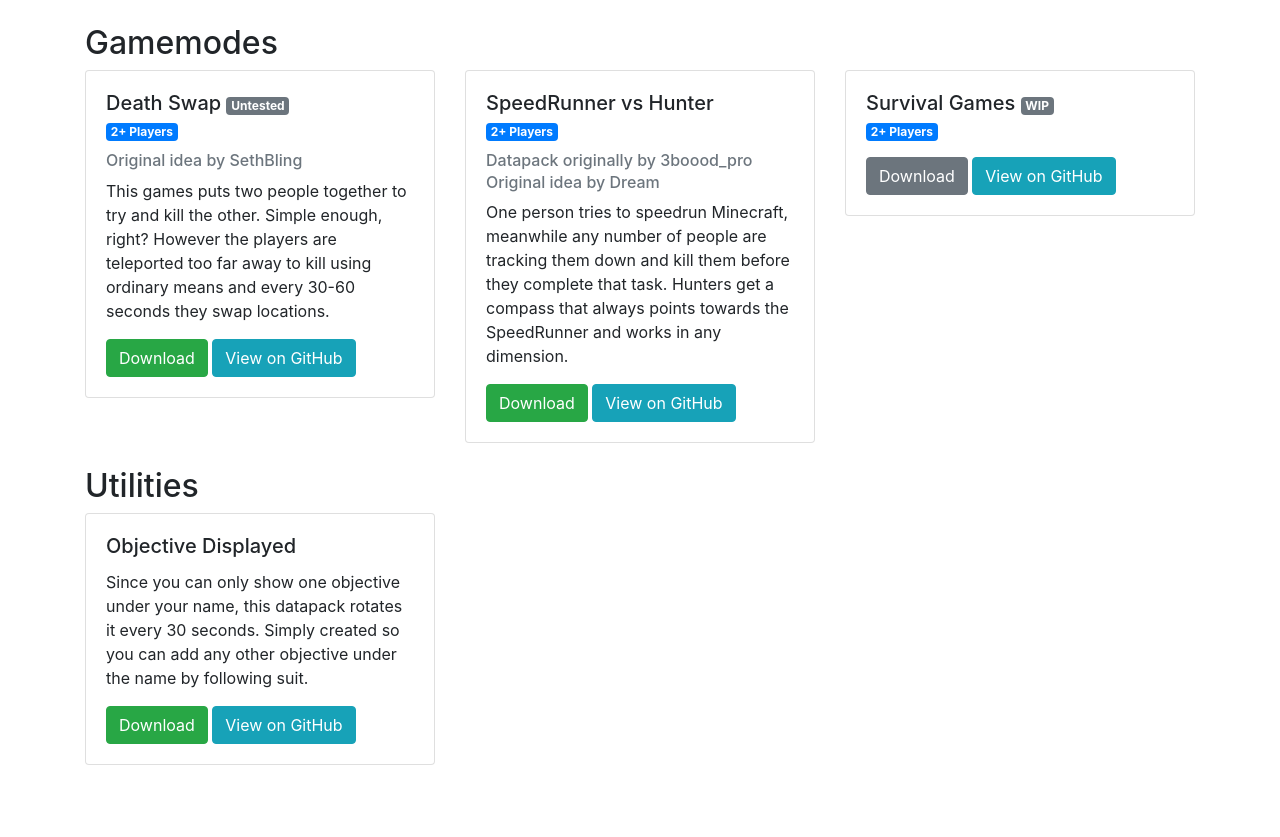
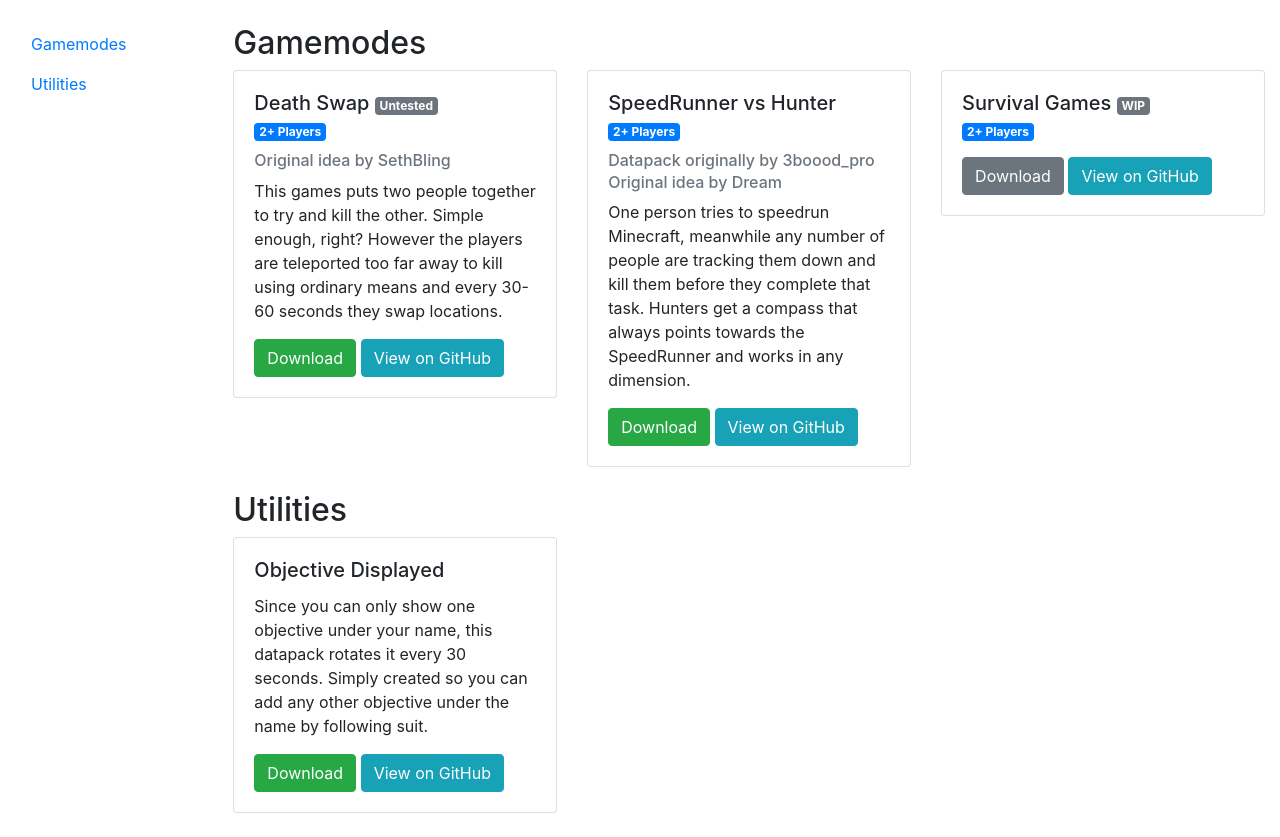
Before and after one commit to dominiccarrington/DataPacks, a website: page _site/index.html in a window 1280 px wide. Before the commit the page ends 800 px from the top, so only its background shows below. Drawn offline with nearby package versions, Linux system fonts and the light colour scheme.

Commit message:
Updated site with section nav

```diff
--- a/_site/index.html
+++ b/_site/index.html
@@ -12,10 +12,24 @@
 </head>
 
 <body>
-    <div class="container mt-4">
+    <div class="row mt-4">
+        <div class="col-sm-12 col-md-2">
+            <div class="container sticky-top">
+            <ul class="nav flex-column">
+                <li class="nav-item">
+                  <a class="nav-link" href="#Gamemodes">Gamemodes</a>
+                </li>
+                <li class="nav-item">
+                  <a class="nav-link" href="#Utilities">Utilities</a>
+                </li>
+            </ul>
+        </div>
+        </div>
+        <div class="col-sm-12 col-md-10">
+            <div class="container">
             <div class="row">
                 <div class="col-12">
-                <h2>Gamemodes</h2>
+                    <h2 id="Gamemodes">Gamemodes</h2>
                 </div>
                 <div class="col-12 col-md-6 col-lg-4 mb-4">
                     <div class="card w-100">
@@ -74,7 +88,7 @@
             </div>
             <div class="row">
                 <div class="col-12">
-                <h2>Utilities</h2>
+                    <h2 id="Utilities">Utilities</h2>
                 </div>
                 <div class="col-12 col-md-6 col-lg-4 mb-4">
                     <div class="card w-100">
@@ -87,6 +101,8 @@
                                 class="btn btn-success">Download</a>
                             <a href="https://github.com/dominiccarrington/DataPacks/tree/master/Objective_Displayed"
                                 class="btn btn-info">View on GitHub</a>
+                        </div>
+                    </div>
                 </div>
             </div>
         </div>
```
Lines whose indentation alone changed are shown as unchanged.
